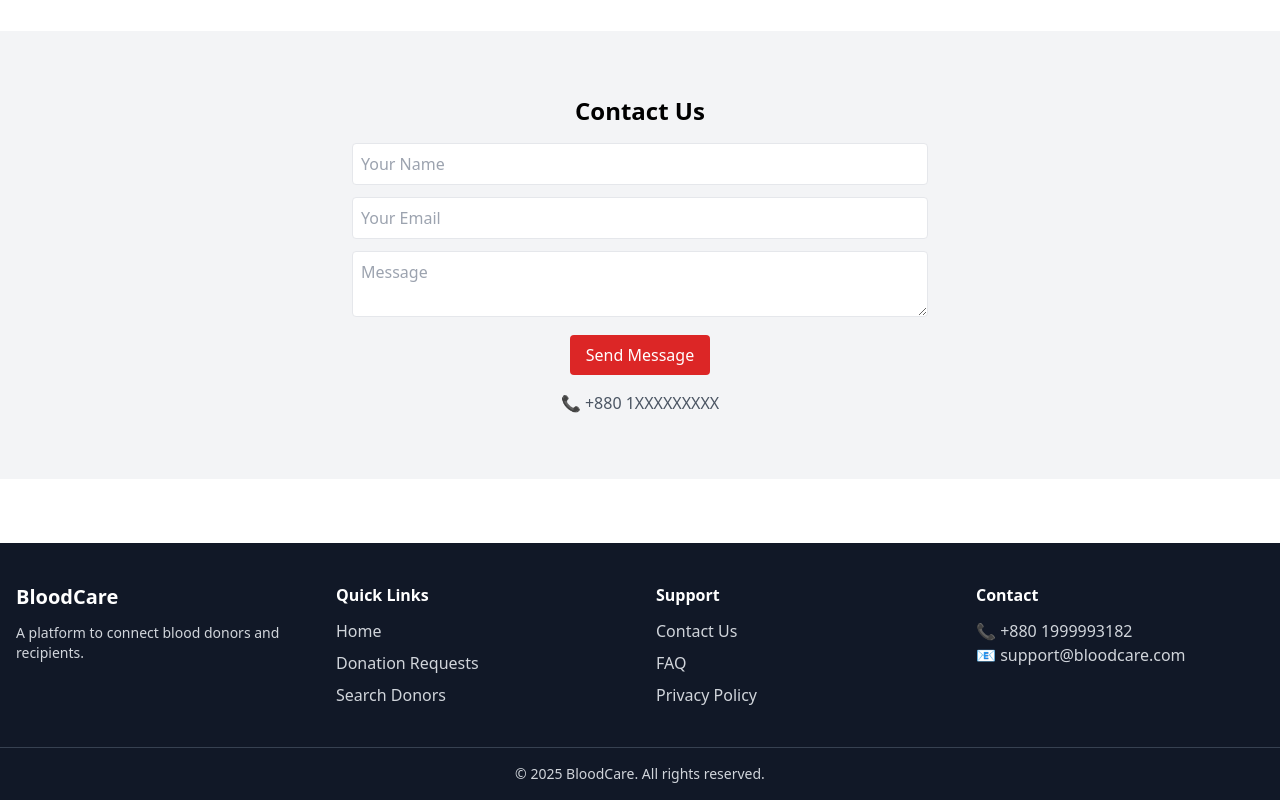
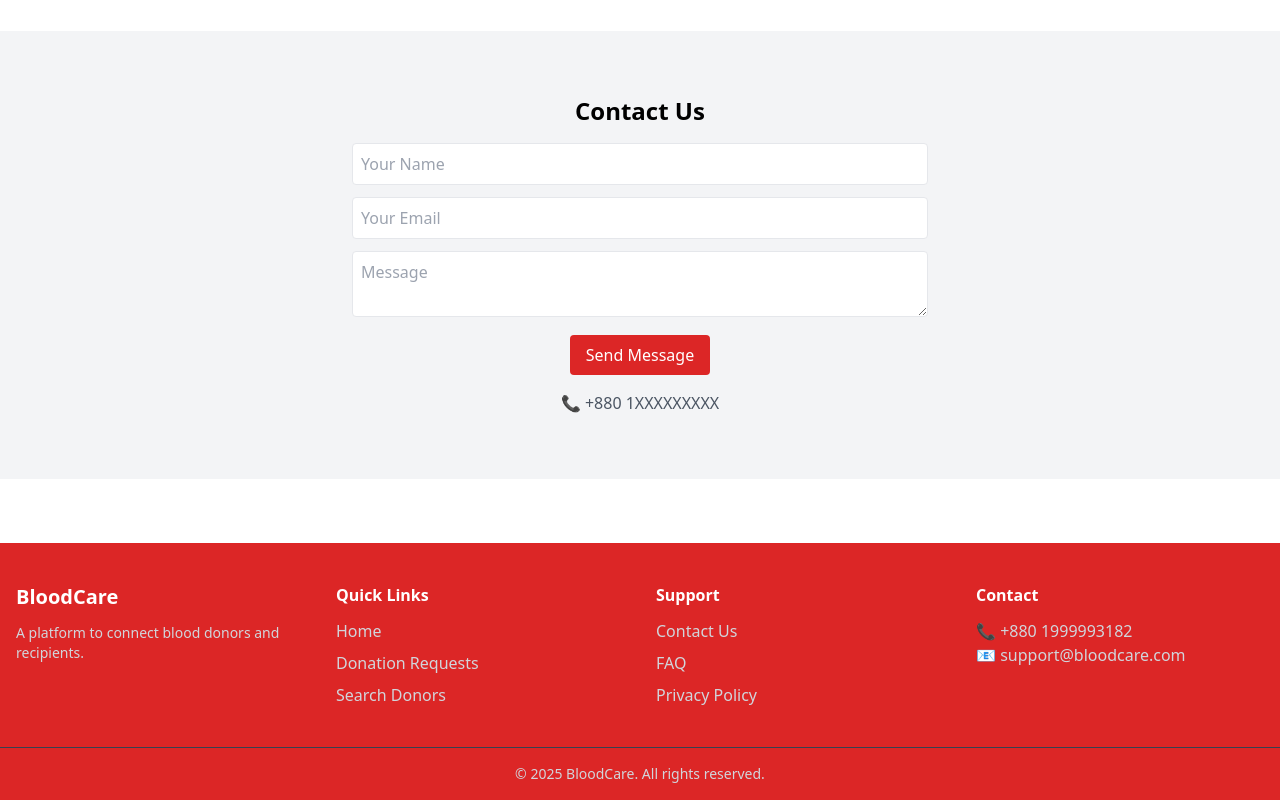
Before and after one commit to MdMoonRahmanNayem/blood-donation-app-client-site, a React (Vite) app: page / in a window 1280 px wide. Shown: the part 597-1397 px from the top of the page. Built offline with nearby package versions, Linux system fonts and the light colour scheme; no server answers.

Commit message:
add funding

```diff
--- a/src/components/Footer.jsx
+++ b/src/components/Footer.jsx
@@ -1,6 +1,6 @@
 export default function Footer() {
   return (
-    <footer className="bg-gray-900 text-gray-300 mt-16">
+    <footer className="bg-red-600 text-gray-300 mt-16">
       <div className="max-w-7xl mx-auto px-4 py-10 grid grid-cols-1 md:grid-cols-4 gap-8">
         {/* Logo */}
         <div>
--- a/src/components/Navbar.jsx
+++ b/src/components/Navbar.jsx
@@ -77,7 +77,7 @@ export default function Navbar() {
           </Link>
 
           {user && (
-            <Link to="/funding" className="block">
+            <Link to="/dashboard/funding" className="block">
               Funding
             </Link>
           )}
```
Also changed, not shown: src/assets/blood.jpg (added).
